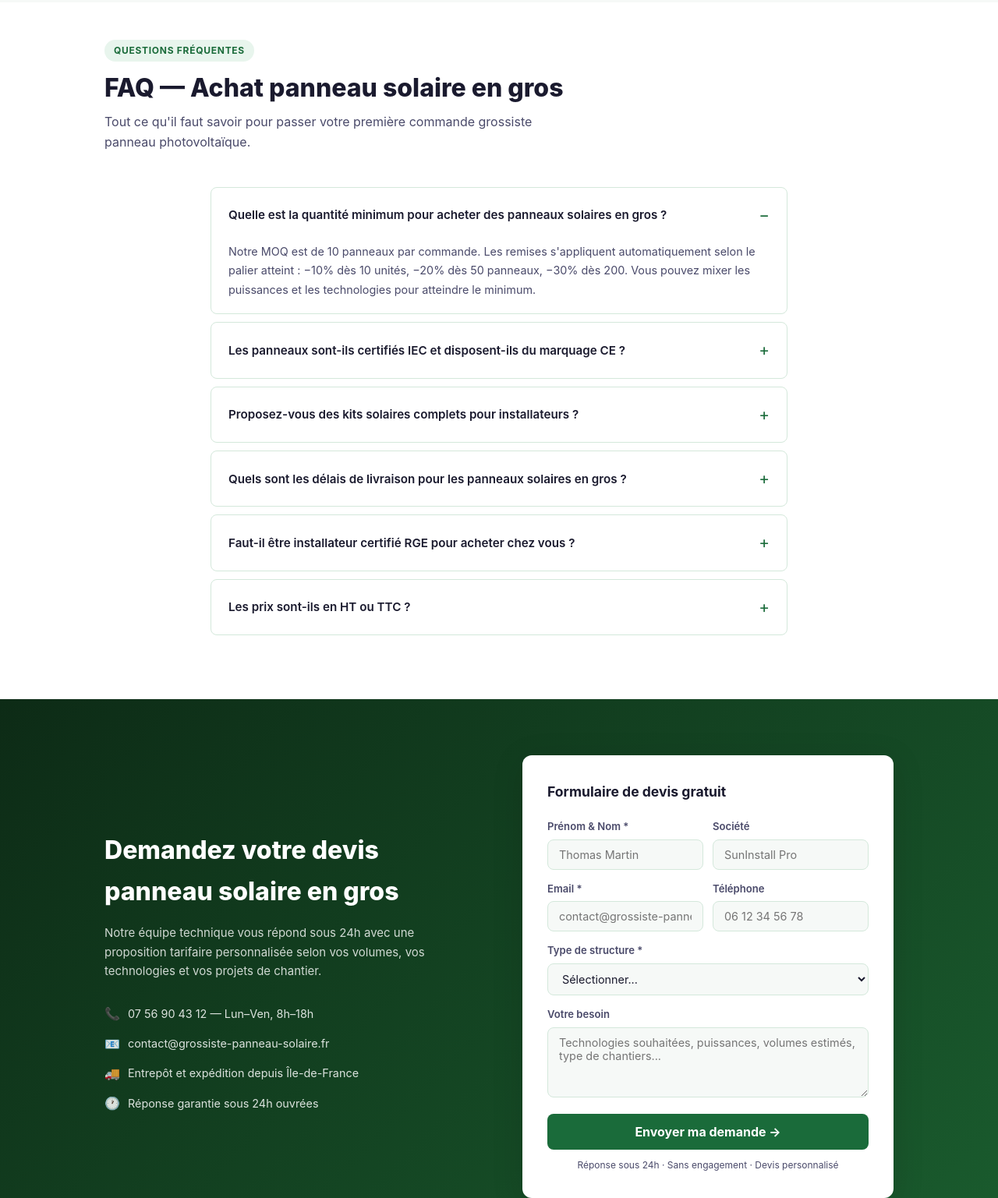
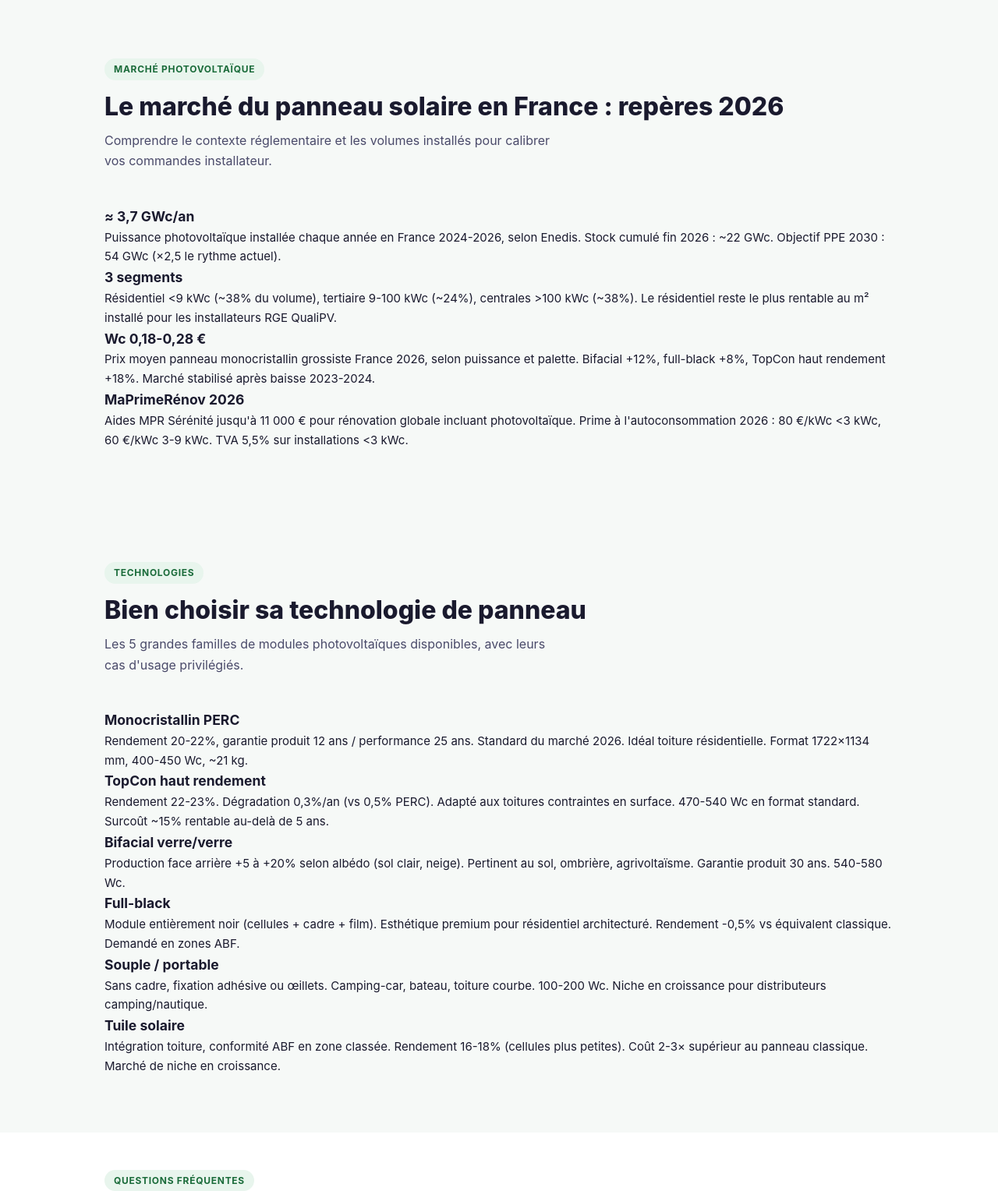
Before and after one commit to bz780/grossiste-panneau-solaire, a plain HTML site: page index.html in a window 1280 px wide. Shown: the part 6624-8161 px from the top of the page at 78% size. Drawn offline with Linux system fonts and the light colour scheme.

Commit message:
feat(content): enrichissement (marché 3,7 GWc, technologies, MPR 2026)
Co-Authored-By: Claude Opus 4.7 <noreply@anthropic.com>

```diff
--- a/index.html
+++ b/index.html
@@ -761,6 +761,66 @@ footer a { color: rgba(255,255,255,.55); }
   </div>
 </section>
 
+<section class="section section-alt" id="marche">
+  <div class="container">
+    <span class="tag">Marché photovoltaïque</span>
+    <h2 class="section-title">Le marché du panneau solaire en France : repères 2026</h2>
+    <p class="section-desc">Comprendre le contexte réglementaire et les volumes installés pour calibrer vos commandes installateur.</p>
+    <div class="benefits-grid">
+      <div class="benefit-card">
+        <h3>≈ 3,7 GWc/an</h3>
+        <p>Puissance photovoltaïque installée chaque année en France 2024-2026, selon Enedis. Stock cumulé fin 2026 : ~22 GWc. Objectif PPE 2030 : 54 GWc (×2,5 le rythme actuel).</p>
+      </div>
+      <div class="benefit-card">
+        <h3>3 segments</h3>
+        <p>Résidentiel <9 kWc (~38% du volume), tertiaire 9-100 kWc (~24%), centrales >100 kWc (~38%). Le résidentiel reste le plus rentable au m² installé pour les installateurs RGE QualiPV.</p>
+      </div>
+      <div class="benefit-card">
+        <h3>Wc 0,18-0,28 €</h3>
+        <p>Prix moyen panneau monocristallin grossiste France 2026, selon puissance et palette. Bifacial +12%, full-black +8%, TopCon haut rendement +18%. Marché stabilisé après baisse 2023-2024.</p>
+      </div>
+      <div class="benefit-card">
+        <h3>MaPrimeRénov 2026</h3>
+        <p>Aides MPR Sérénité jusqu'à 11 000 € pour rénovation globale incluant photovoltaïque. Prime à l'autoconsommation 2026 : 80 €/kWc <3 kWc, 60 €/kWc 3-9 kWc. TVA 5,5% sur installations <3 kWc.</p>
+      </div>
+    </div>
+  </div>
+</section>
+
+<section class="section" id="technique">
+  <div class="container">
+    <span class="tag">Technologies</span>
+    <h2 class="section-title">Bien choisir sa technologie de panneau</h2>
+    <p class="section-desc">Les 5 grandes familles de modules photovoltaïques disponibles, avec leurs cas d'usage privilégiés.</p>
+    <div class="benefits-grid">
+      <div class="benefit-card">
+        <h3>Monocristallin PERC</h3>
+        <p>Rendement 20-22%, garantie produit 12 ans / performance 25 ans. Standard du marché 2026. Idéal toiture résidentielle. Format 1722×1134 mm, 400-450 Wc, ~21 kg.</p>
+      </div>
+      <div class="benefit-card">
+        <h3>TopCon haut rendement</h3>
+        <p>Rendement 22-23%. Dégradation 0,3%/an (vs 0,5% PERC). Adapté aux toitures contraintes en surface. 470-540 Wc en format standard. Surcoût ~15% rentable au-delà de 5 ans.</p>
+      </div>
+      <div class="benefit-card">
+        <h3>Bifacial verre/verre</h3>
+        <p>Production face arrière +5 à +20% selon albédo (sol clair, neige). Pertinent au sol, ombrière, agrivoltaïsme. Garantie produit 30 ans. 540-580 Wc.</p>
+      </div>
+      <div class="benefit-card">
+        <h3>Full-black</h3>
+        <p>Module entièrement noir (cellules + cadre + film). Esthétique premium pour résidentiel architecturé. Rendement -0,5% vs équivalent classique. Demandé en zones ABF.</p>
+      </div>
+      <div class="benefit-card">
+        <h3>Souple / portable</h3>
+        <p>Sans cadre, fixation adhésive ou œillets. Camping-car, bateau, toiture courbe. 100-200 Wc. Niche en croissance pour distributeurs camping/nautique.</p>
+      </div>
+      <div class="benefit-card">
+        <h3>Tuile solaire</h3>
+        <p>Intégration toiture, conformité ABF en zone classée. Rendement 16-18% (cellules plus petites). Coût 2-3× supérieur au panneau classique. Marché de niche en croissance.</p>
+      </div>
+    </div>
+  </div>
+</section>
+
 <!-- FAQ -->
 <section class="faq-section section" id="faq">
   <div class="container">
```
